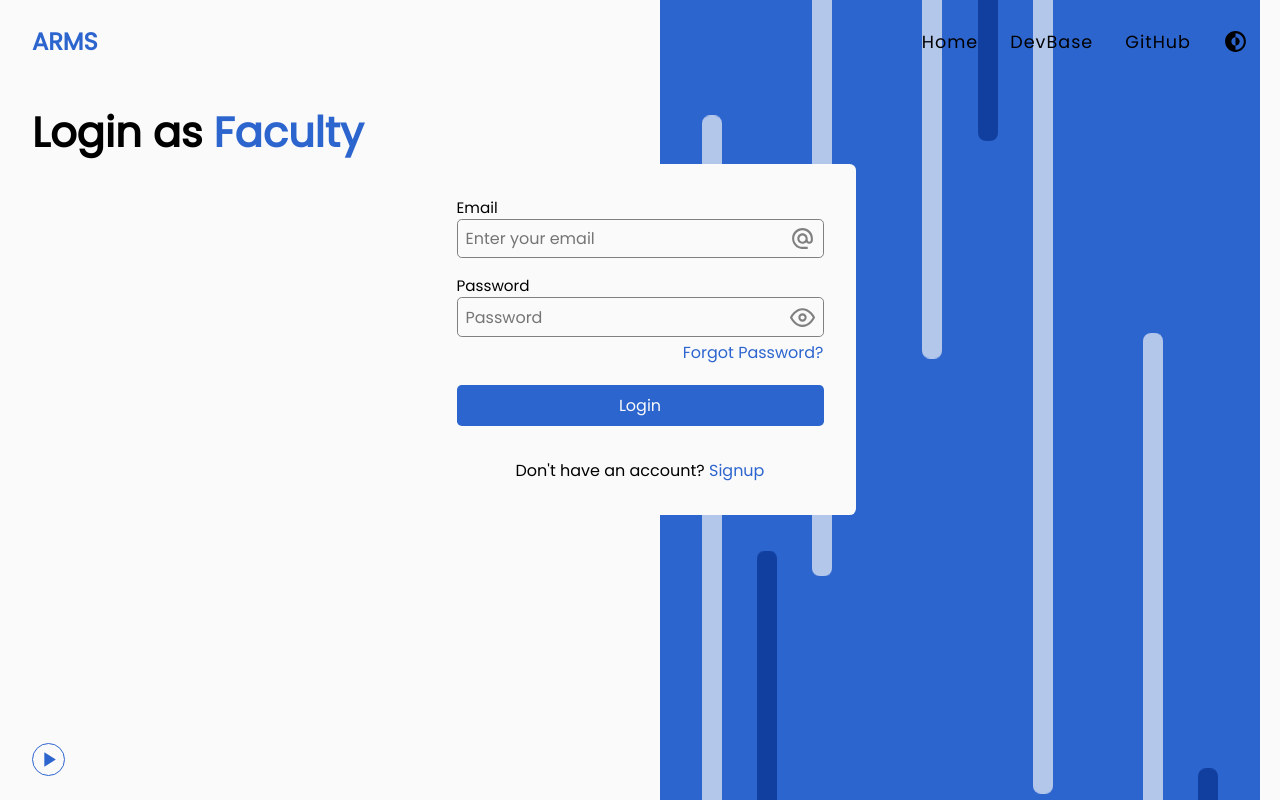
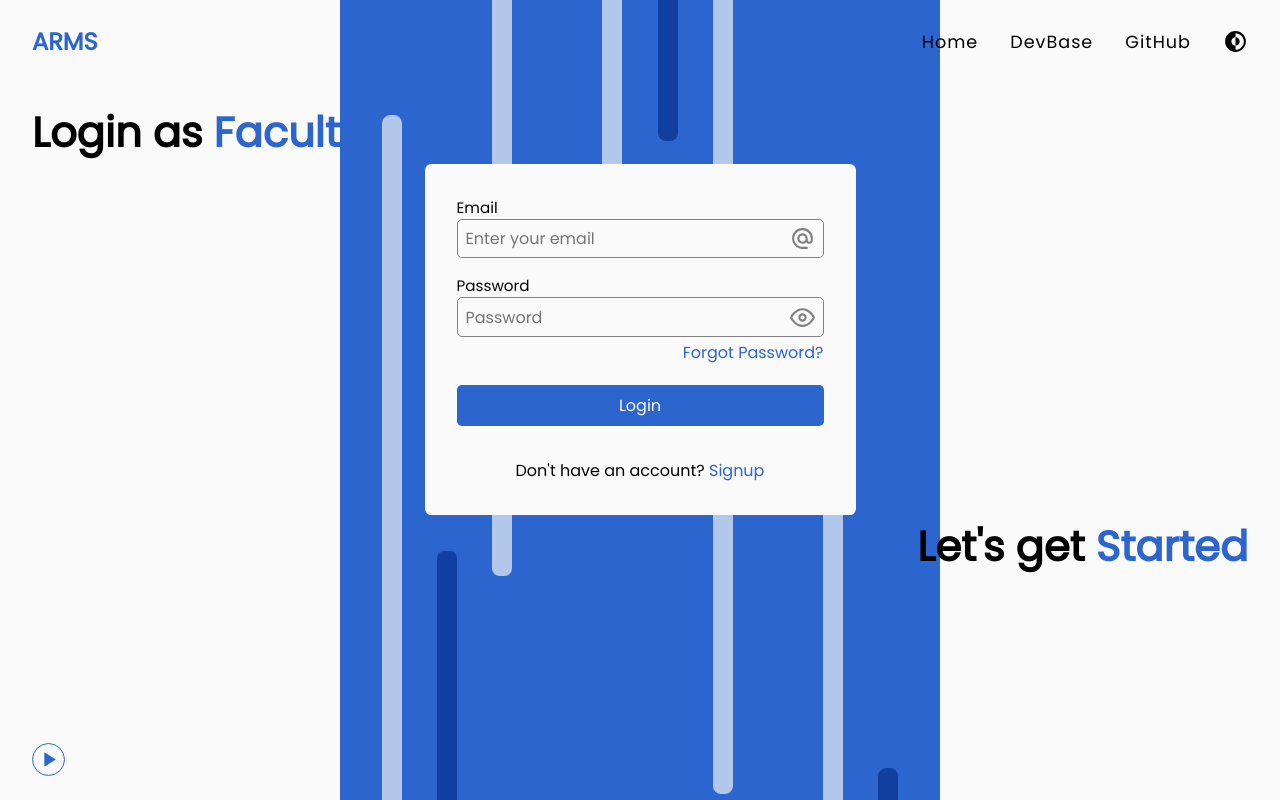
Before and after one commit to ChiragChrg/arms-v2, a React (Vite) app in the folder Frontend/: page /login in a window 1280 px wide. Built offline with nearby package versions, Linux system fonts and the light colour scheme.

Commit message:
Minor UI update

```diff
--- a/Frontend/src/App.css
+++ b/Frontend/src/App.css
@@ -56,3 +56,8 @@ body{
 .gap2{
     gap: 2em;
 }
+
+/* Disable blue button click highlight */
+input, button, a, div {
+    -webkit-tap-highlight-color: transparent;
+}
--- a/Frontend/src/Pages/Landing/Landing.css
+++ b/Frontend/src/Pages/Landing/Landing.css
@@ -33,14 +33,15 @@
     border-radius: 0.4em;
     cursor: pointer;
     text-align: center;
-    color: var(--white);
-    background-color: var(--secondary);
-    /* border: 2px solid var(--white); */
+    color: var(--secondary);
+    /* background-color: var(--secondary); */
+    border: 1px solid var(--secondary);
     transition: 0.3s ease-in-out;
 }
 
 .Landing-Btn:hover{
-    background-color: var(--primary);
+    color: var(--white);
+    background-color: var(--secondary);
 }
 
 .Landing-Btn h3{
--- a/Frontend/src/Pages/Login/Login.css
+++ b/Frontend/src/Pages/Login/Login.css
@@ -13,6 +13,17 @@
     justify-content: flex-start;
 }
 
+.Login-Title2{
+    font-size: 1.3em;
+    color: var(--text);
+    justify-content: flex-end;
+}
+
+.Login-Title h1 span,
+.Login-Title2 h1 span{
+    color: var(--primary);
+}
+
 .Login-Form{
     background-color: var(--base);
     width: fit-content;
@@ -25,10 +36,6 @@
     padding: 2em;
     padding-bottom: 0;
     border-radius: 0.4em;
-}
-
-.Login-Title h1 span{
-    color: var(--primary);
 }
 
 .Login-InputHolder{
@@ -49,6 +56,7 @@
 
 .Login-Input input{
     background-color: inherit;
+    color: var(--text);
     border: none;
     outline: none;
     min-width: 18em;
--- a/Frontend/src/Pages/Login/Login.jsx
+++ b/Frontend/src/Pages/Login/Login.jsx
@@ -3,9 +3,9 @@ import { useState } from "react"
 import { Link } from "react-router-dom"
 
 import Header from "../../Components/Header/Header"
+import Trails from "../../Components/Trails/Trails"
 import { MdAlternateEmail } from 'react-icons/md'
 import { FiEye, FiEyeOff } from 'react-icons/fi'
-import Trails from "../../Components/Trails/Trails"
 
 const Login = () => {
     const [showPassword, setShowPassword] = useState(false);
@@ -54,7 +54,11 @@ const Login = () => {
                 </div>
             </div>
 
-            <Trails angle={90} center />
+            <div className="Login-Title2 flex">
+                <h1>Let's get <span>Started</span></h1>
+            </div>
+
+            <Trails angle={90} position="center" />
         </div>
     )
 }
```
